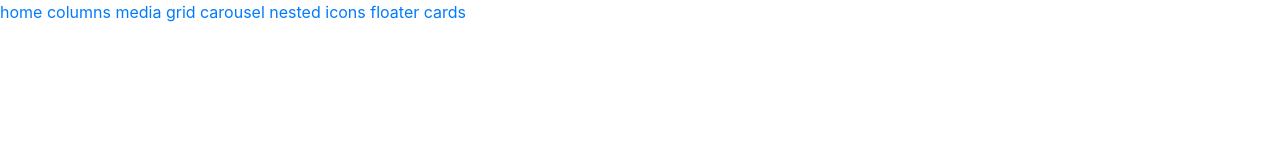
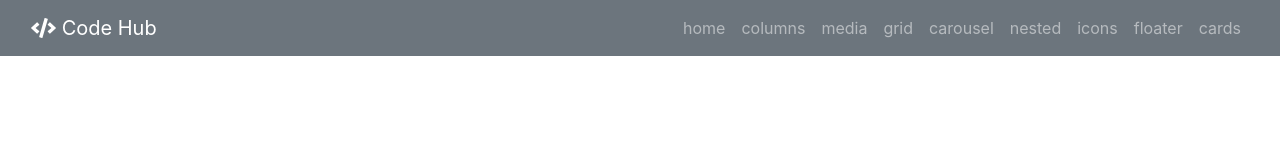
Before and after one commit to mdsheikh/CodeHub, a website: page builds/index.html in a window 1280 px wide. Drawn offline with Linux system fonts and the light colour scheme.

Commit message:
2 nav added

```diff
--- a/builds/index.html
+++ b/builds/index.html
@@ -14,16 +14,24 @@
 <body>
 
   <header>
-    <nav>
-      <a href="#page-hero">home</a>
-      <a href="#page-multicolumn">columns</a>
-      <a href="#page-media">media</a>
-      <a href="#page-photogrid">grid</a>
-      <a href="#page-carousel">carousel</a>
-      <a href="#page-nested">nested</a>
-      <a href="#page-icons">icons</a>
-      <a href="#page-floater">floater</a>
-      <a href="#page-cards">cards</a>
+    <nav class="navbar navbar-expand-md bg-secondary navbar-dark">
+
+      <div class="container-fluid">
+      <a class="navbar-brand" href="#page-hero">
+        <i class="fas fa-code"></i> Code Hub</a>
+      <div class="navbar-nav">
+          <a class="nav-item nav-link" href="#page-hero">home</a>
+          <a class="nav-item nav-link" href="#page-multicolumn">columns</a>
+          <a class="nav-item nav-link" href="#page-media">media</a>
+          <a class="nav-item nav-link" href="#page-photogrid">grid</a>
+          <a class="nav-item nav-link" href="#page-carousel">carousel</a>
+          <a class="nav-item nav-link" href="#page-nested">nested</a>
+          <a class="nav-item nav-link" href="#page-icons">icons</a>
+          <a class="nav-item nav-link" href="#page-floater">floater</a>
+          <a class="nav-item nav-link" href="#page-cards">cards</a>
+      </div>
+      </div>
+
     </nav>
   </header>
 
```
